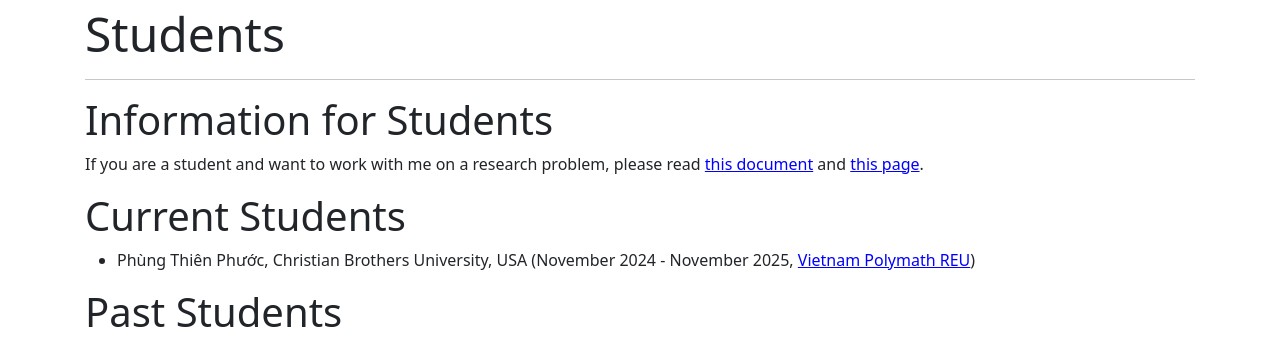
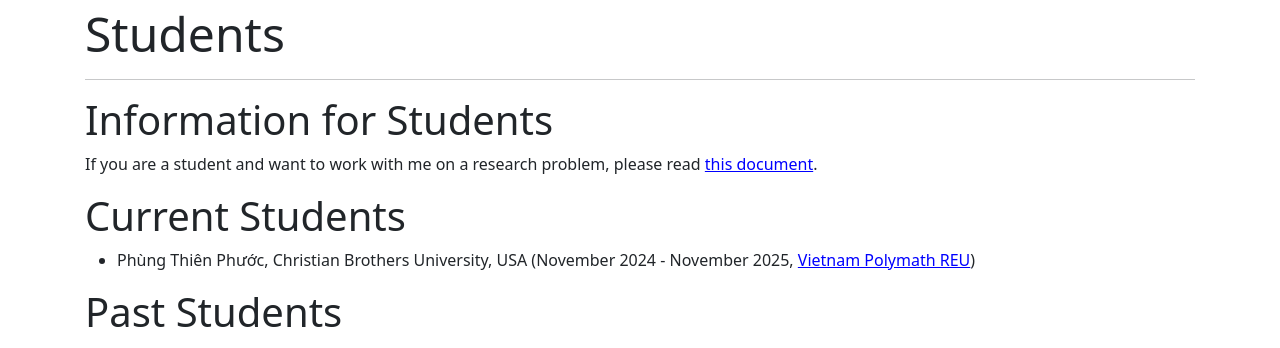
Before and after one commit to hoanganhduc/hoanganhduc.github.io, a Jekyll site: the page built from students.md, in a window 1280 px wide. Shown: the top 348 px of the page. Built offline with Jekyll 4.4.1, drawn with Linux system fonts in a browser that asks for light colours; nearby versions of some CDN libraries; a style sheet for code colours, icons or effects is not loaded.

Commit message:
Updated @ 2024-10-30  08:26:39 ICT

```diff
--- a/students.md
+++ b/students.md
@@ -11,7 +11,7 @@ keywords: student, research, thesis advisor, Duc A. Hoang
 
 # Information for Students
 
-If you are a student and want to work with me on a research problem, please read [this document]({{ site.baseurl }}/Information_for_Students.pdf) and [this page](https://supercollaboration.org).
+If you are a student and want to work with me on a research problem, please read [this document]({{ site.baseurl }}/Information_for_Students.pdf).
 
 # Current Students
 
```
Also changed, not shown: 1 other file.
